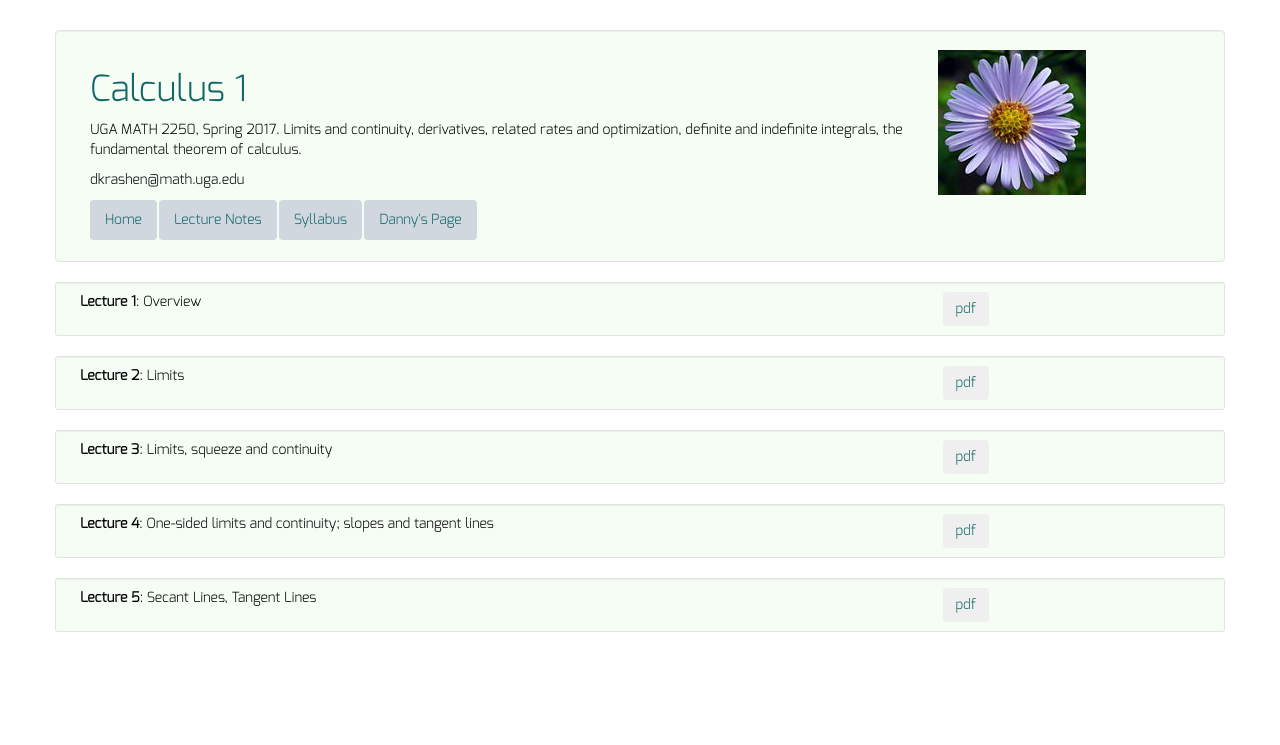
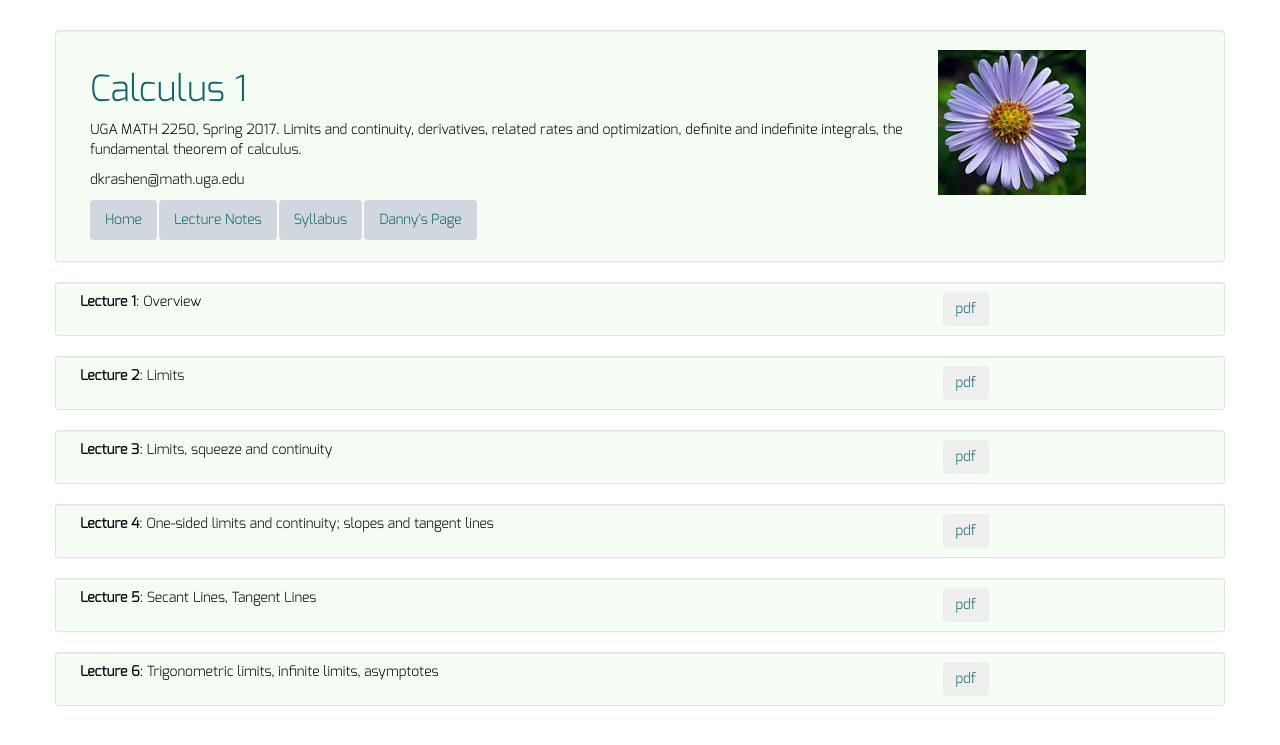
Before and after one commit to dkrashen/calc1, a Jekyll site: the page built from lectures/index.html, in a window 1280 px wide. Shown: the top 745 px of the page. Built offline with Jekyll 4.4.1, drawn with Linux system fonts in a browser that asks for light colours.

Commit message:
add lecture 6

```diff
--- a/_data/lectures.yml
+++ b/_data/lectures.yml
@@ -13,3 +13,6 @@
 - title: "Lecture 5"
   filename: "lecture5.pdf"
   description: "Secant Lines, Tangent Lines"
+- title: "Lecture 6"
+  filename: "lecture6.pdf"
+  description: "Trigonometric limits, infinite limits, asymptotes"
```
Also changed, not shown: 1 other file.
